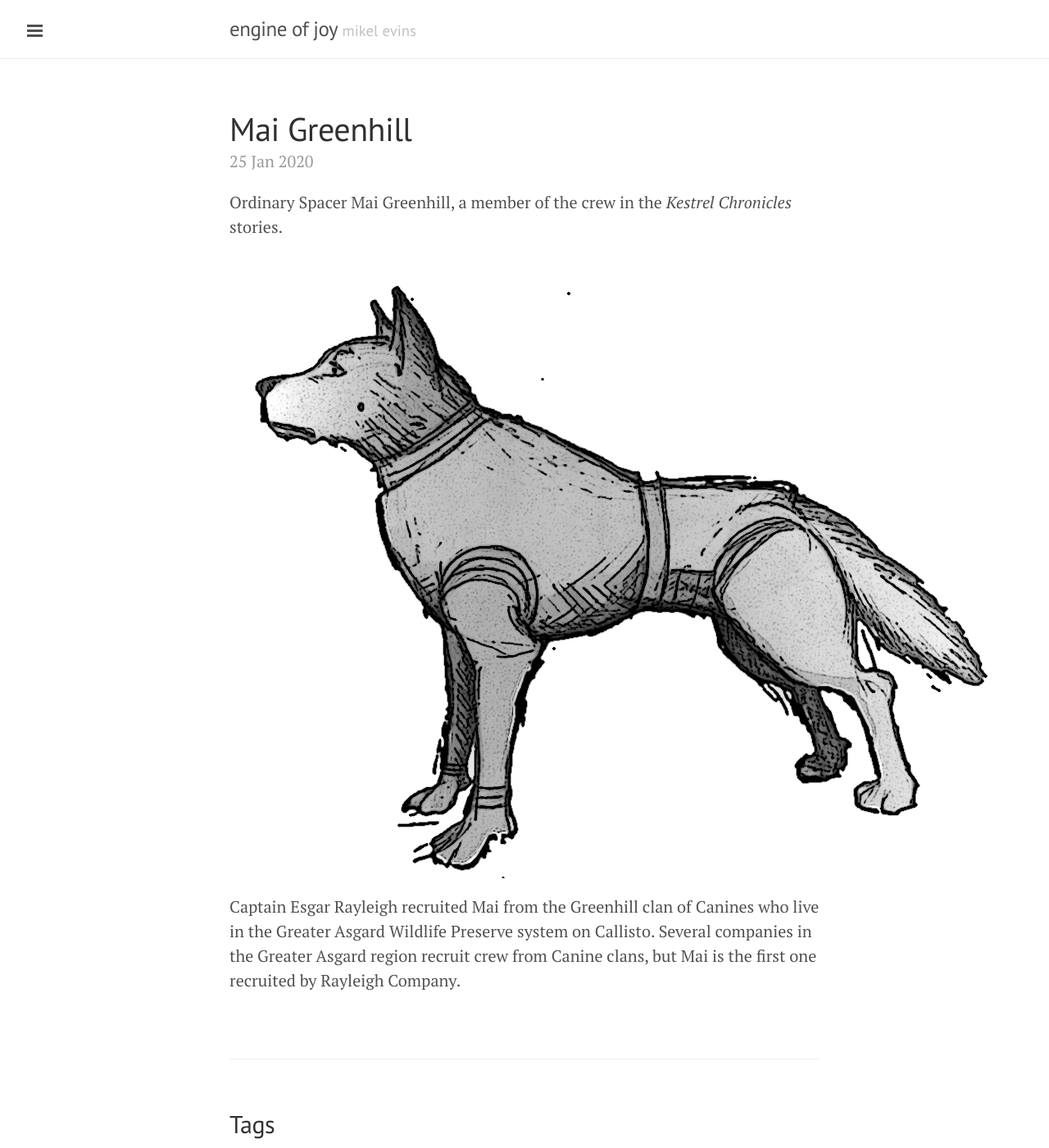
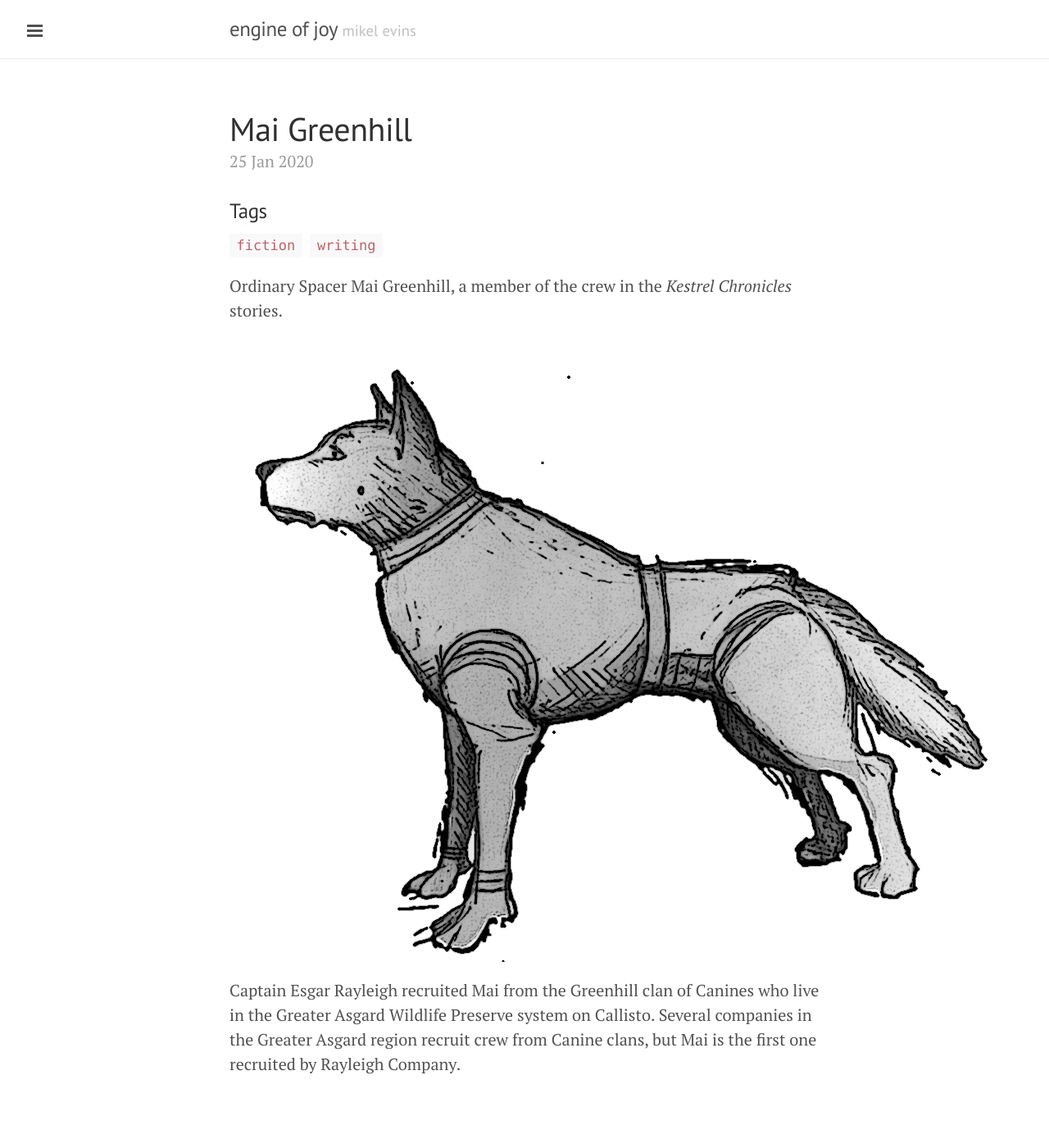
Before and after one commit to mikelevins/mikelevins.github.io, a Jekyll site: the page built from _posts/2020-01-25-mai-greenhill.md, in a window 1280 px wide and 1400 px high. Shown: the whole window at 82% size. Built offline with Jekyll 4.4.1, drawn with Linux system fonts in a browser that asks for light colours.

Commit message:
tinkering with the presentation of tags

```diff
--- a/_layouts/post.html
+++ b/_layouts/post.html
@@ -5,15 +5,14 @@ layout: default
 <div class="post">
     <h1 class="post-title">{{ page.title }}</h1>
     <span class="post-date">{{ page.date | date_to_string }}</span>
+    <div class="tags">
+        <h3>Tags</h3>
+        <ul class="related-posts">
+            {% for tag in page.tags %}
+            {% capture tag_name %}{{ tag }}{% endcapture %}
+            <a href="/tag/{{ tag_name }}"><code class="highligher-rouge"><nobr>{{ tag_name }}</nobr></code>&nbsp;</a>
+            {% endfor %}
+        </ul>
+    </div>
     {{ content }}
 </div>
-
-<div class="related">
-    <h2>Tags</h2>
-    <ul class="related-posts">
-        {% for tag in page.tags %}
-          {% capture tag_name %}{{ tag }}{% endcapture %}
-          <a href="/tag/{{ tag_name }}"><code class="highligher-rouge"><nobr>{{ tag_name }}</nobr></code>&nbsp;</a>
-        {% endfor %}
-    </ul>
-</div>
```
